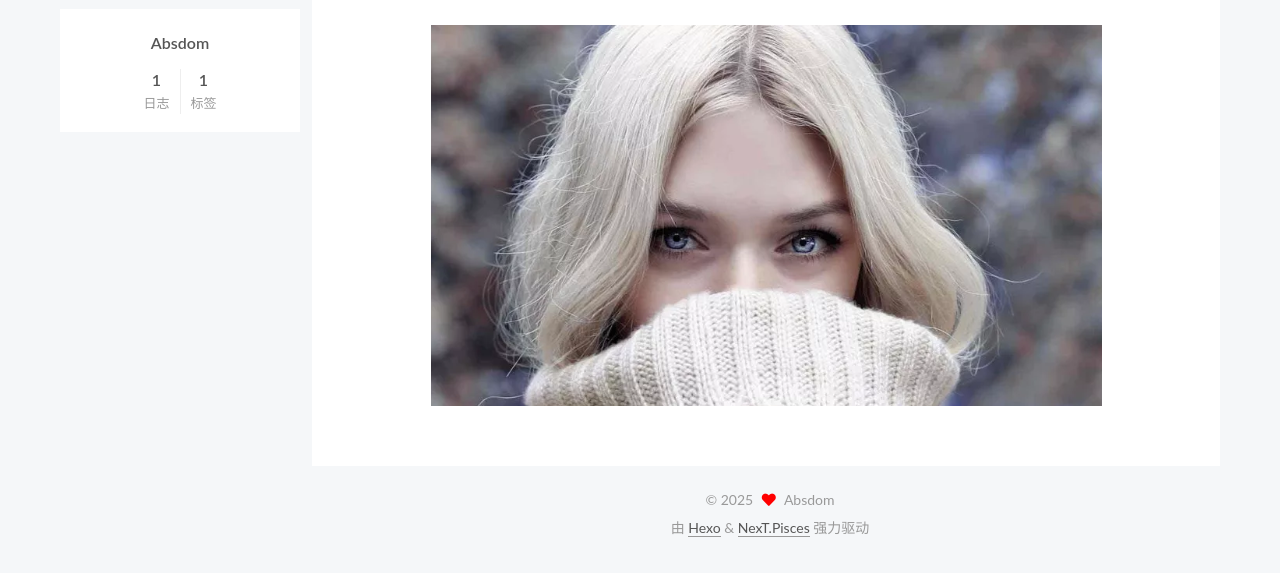
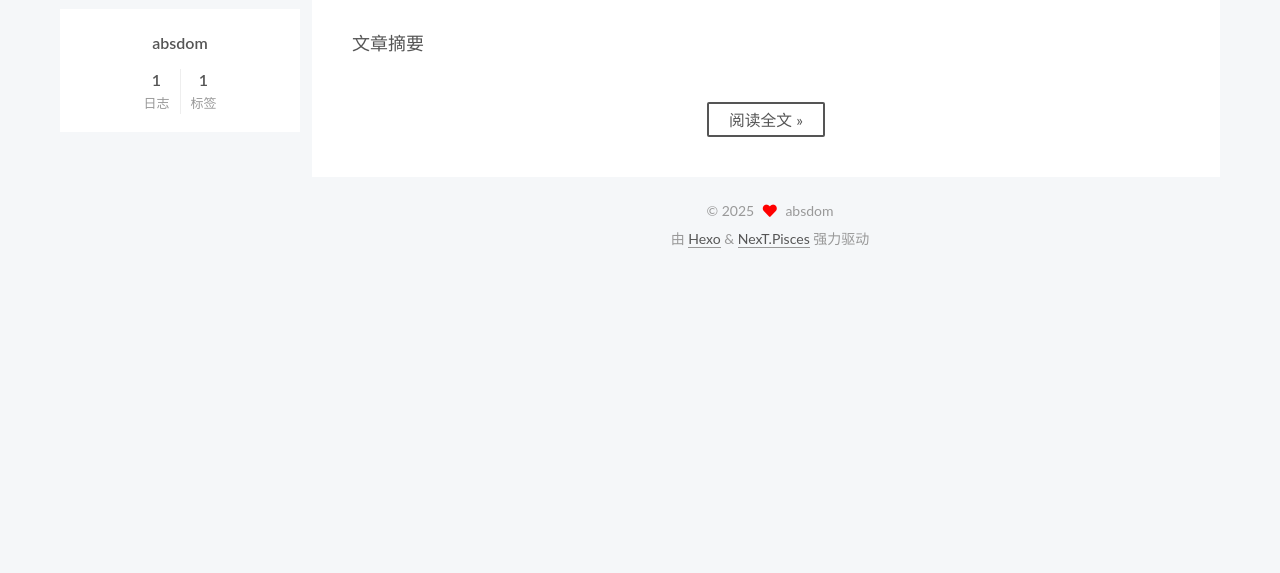
Before and after one commit to Inquiter/Inquiter.github.io, a plain HTML site: page index.html in a window 1280 px wide. Shown: the part 189-762 px from the top of the page. Drawn offline with Linux system fonts and the light colour scheme.

Commit message:
Site updated: 2025-05-03 20:49:14

```diff
--- a/css/main.css
+++ b/css/main.css
@@ -1168,7 +1168,7 @@ pre .javascript .function {
 }
 .links-of-author a::before,
 .links-of-author span.exturl::before {
-  background: #acb9e5;
+  background: #9cffff;
   border-radius: 50%;
   content: ' ';
   display: inline-block;
--- a/index.html
+++ b/index.html
@@ -25,7 +25,7 @@
 <meta property="og:url" content="http://example.com/index.html">
 <meta property="og:site_name" content="Absdom的博客">
 <meta property="og:locale" content="zh_CN">
-<meta property="article:author" content="Absdom">
+<meta property="article:author" content="absdom">
 <meta name="twitter:card" content="summary">
 
 <link rel="canonical" href="http://example.com/">
@@ -149,7 +149,7 @@
 
     <span hidden itemprop="author" itemscope itemtype="http://schema.org/Person">
       <meta itemprop="image" content="/images/avatar.gif">
-      <meta itemprop="name" content="Absdom">
+      <meta itemprop="name" content="absdom">
       <meta itemprop="description" content="">
     </span>
 
@@ -176,7 +176,7 @@
                   <i class="far fa-calendar-check"></i>
                 </span>
                 <span class="post-meta-item-text">更新于</span>
-                <time title="修改时间：2025-05-03 20:23:21" itemprop="dateModified" datetime="2025-05-03T20:23:21+08:00">2025-05-03</time>
+                <time title="修改时间：2025-05-03 20:48:44" itemprop="dateModified" datetime="2025-05-03T20:48:44+08:00">2025-05-03</time>
               </span>
 
 
@@ -190,7 +190,14 @@
     <div class="post-body" itemprop="articleBody">
 
 
-          <p><img src="/../images/p1.png" alt="测试图片"></p>
+          <p>文章摘要</p>
+          <!--noindex-->
+            <div class="post-button">
+              <a class="btn" href="/2025/04/28/%E7%AC%AC%E4%B8%80%E7%AF%87%E6%96%87%E7%AB%A0/">
+                阅读全文 &raquo;
+              </a>
+            </div>
+          <!--/noindex-->
 
 
     </div>
@@ -264,7 +271,7 @@
 
       <div class="site-overview-wrap sidebar-panel">
         <div class="site-author motion-element" itemprop="author" itemscope itemtype="http://schema.org/Person">
-  <p class="site-author-name" itemprop="name">Absdom</p>
+  <p class="site-author-name" itemprop="name">absdom</p>
   <div class="site-description" itemprop="description"></div>
 </div>
 <div class="site-state-wrap motion-element">
@@ -308,7 +315,7 @@
   <span class="with-love">
     <i class="fa fa-heart"></i>
   </span>
-  <span class="author" itemprop="copyrightHolder">Absdom</span>
+  <span class="author" itemprop="copyrightHolder">absdom</span>
 </div>
   <div class="powered-by">由 <a href="https://hexo.io/" class="theme-link" rel="noopener" target="_blank">Hexo</a> & <a href="https://pisces.theme-next.org/" class="theme-link" rel="noopener" target="_blank">NexT.Pisces</a> 强力驱动
   </div>
```
Also changed, not shown: 2025/04/28/第一篇文章/index.html (+10 -7 lines), archives/2025/04/index.html (+3 -3 lines), archives/2025/index.html (+3 -3 lines), archives/index.html (+3 -3 lines), tags/hexo/index.html (+3 -3 lines).
